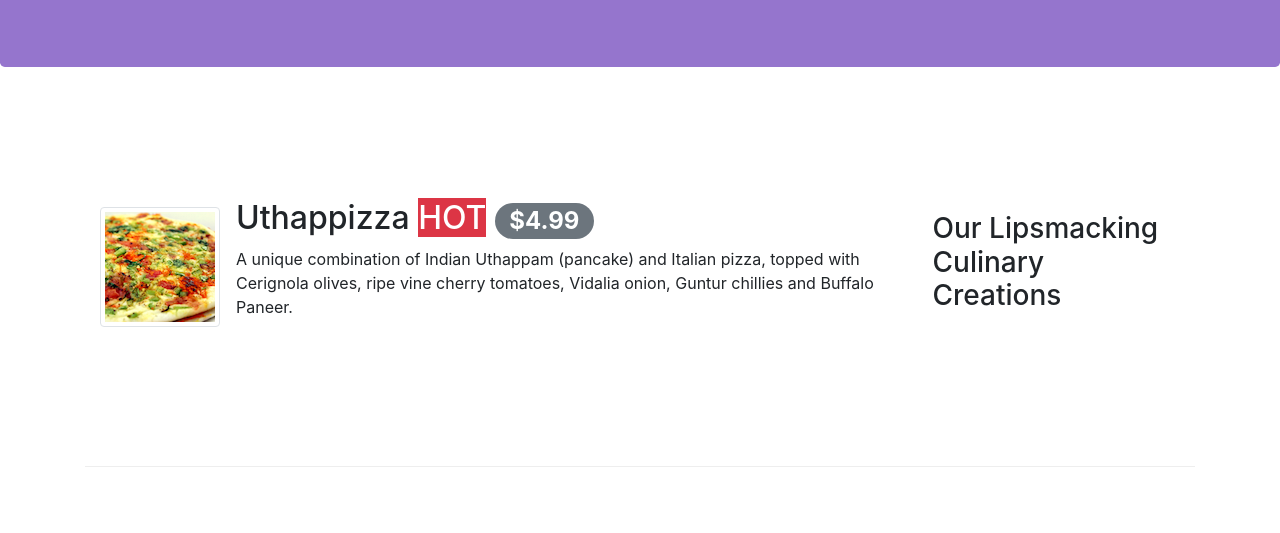
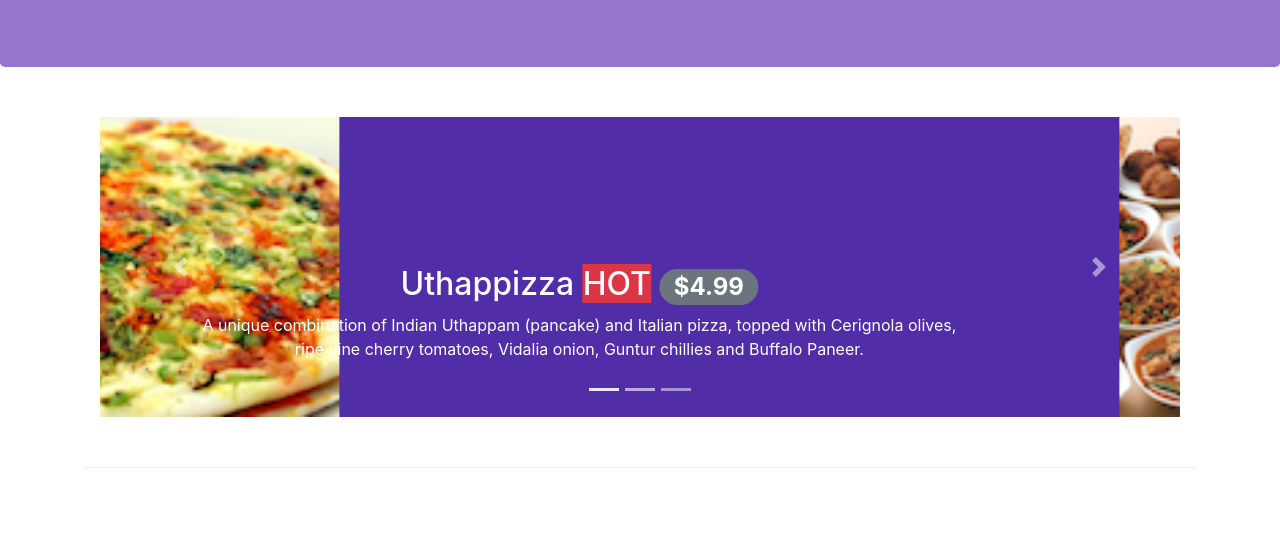
Before and after one commit to MeriDK/BootstrapCourse, a website: page index.html in a window 1280 px wide. Shown: the part 267-800 px from the top of the page. Drawn offline with nearby package versions, Linux system fonts and the light colour scheme.

Commit message:
carousel

```diff
--- a/css/styles.css
+++ b/css/styles.css
@@ -44,3 +44,18 @@ body {
     border-bottom: 1px solid #ddd;
     padding: 10px;
 }
+
+.carousel {
+    background: #512DA8;
+}
+
+.carousel-item {
+    height: 300px;
+}
+
+.carousel-item img {
+    position: absolute;
+    top: 0;
+    left: 0;
+    min-height: 300px;
+}
--- a/index.html
+++ b/index.html
@@ -115,6 +115,54 @@
     </header>
 
     <div class="container">
+        <div class="row row-content">
+            <div class="col">
+                <div id="mycarousel" class="carousel slide" data-ride="carousel">
+                    <div class="carousel-inner" role="listbox">
+                        <div class="carousel-item active">
+                            <img class="d-block img-fluid" src="img/uthappizza.png" alt="uthappizza">
+                            <div class="carousel-caption d-none d-md-block">
+                                <h2>
+                                    Uthappizza
+                                    <span class="badge, badge-danger">HOT</span>
+                                    <span class="badge badge-pill badge-secondary">$4.99</span>
+                                </h2>
+                                <p>A unique combination of Indian Uthappam (pancake) and Italian pizza, topped with Cerignola olives, ripe vine cherry tomatoes, Vidalia onion, Guntur chillies and Buffalo Paneer.</p>
+                            </div>
+                        </div>
+                        <div class="carousel-item">
+                            <img class="d-block img-fluid" src="img/buffet.png" alt="buffet">
+                            <div class="carousel-caption d-none d-md-block">
+                                <h2>
+                                    Weekend Grand Buffet
+                                    <span class="badge, badge-danger">NEW</span>
+                                </h2>
+                                <p>Featuring mouthwatering combinations with a choice of five different salads, six enticing appetizers, six main entrees and five choicest desserts. Free flowing bubbly and soft drinks. All for just $19.99 per person </p>
+                            </div>
+                        </div>
+                        <div class="carousel-item">
+                            <img class="d-block img-fluid" src="img/alberto.png" alt="alberto">
+                            <div class="carousel-caption d-none d-md-block">
+                                <h2>Alberto Somayya</h2>
+                                <h4>Executive Chef</h4>
+                                <p>Award winning three-star Michelin chef with wide International experience having worked closely with whos-who in the culinary world, he specializes in creating mouthwatering Indo-Italian fusion experiences. </p>
+                            </div>
+                        </div>
+                    </div>
+                    <ol class="carousel-indicators">
+                        <li data-target="#mycarousel" data-slide-to="0" class="active"></li>
+                        <li data-target="#mycarousel" data-slide-to="1"></li>
+                        <li data-target="#mycarousel" data-slide-to="2"></li>
+                    </ol>
+                    <a class="carousel-control-prev" href="#mycarousel" role="button" data-slide="prev">
+                        <span class="carousel-control-prev-icon"></span>
+                    </a>
+                    <a class="carousel-control-next" href="#mycarousel" role="button" data-slide="next">
+                        <span class="carousel-control-next-icon"></span>
+                    </a>
+                </div>
+            </div>
+        </div>
         <div class="row row-content align-items-center">
             <div class="col-12 col-sm-4 order-sm-last col-md-3">
                 <h3>Our Lipsmacking Culinary Creations</h3>
```
